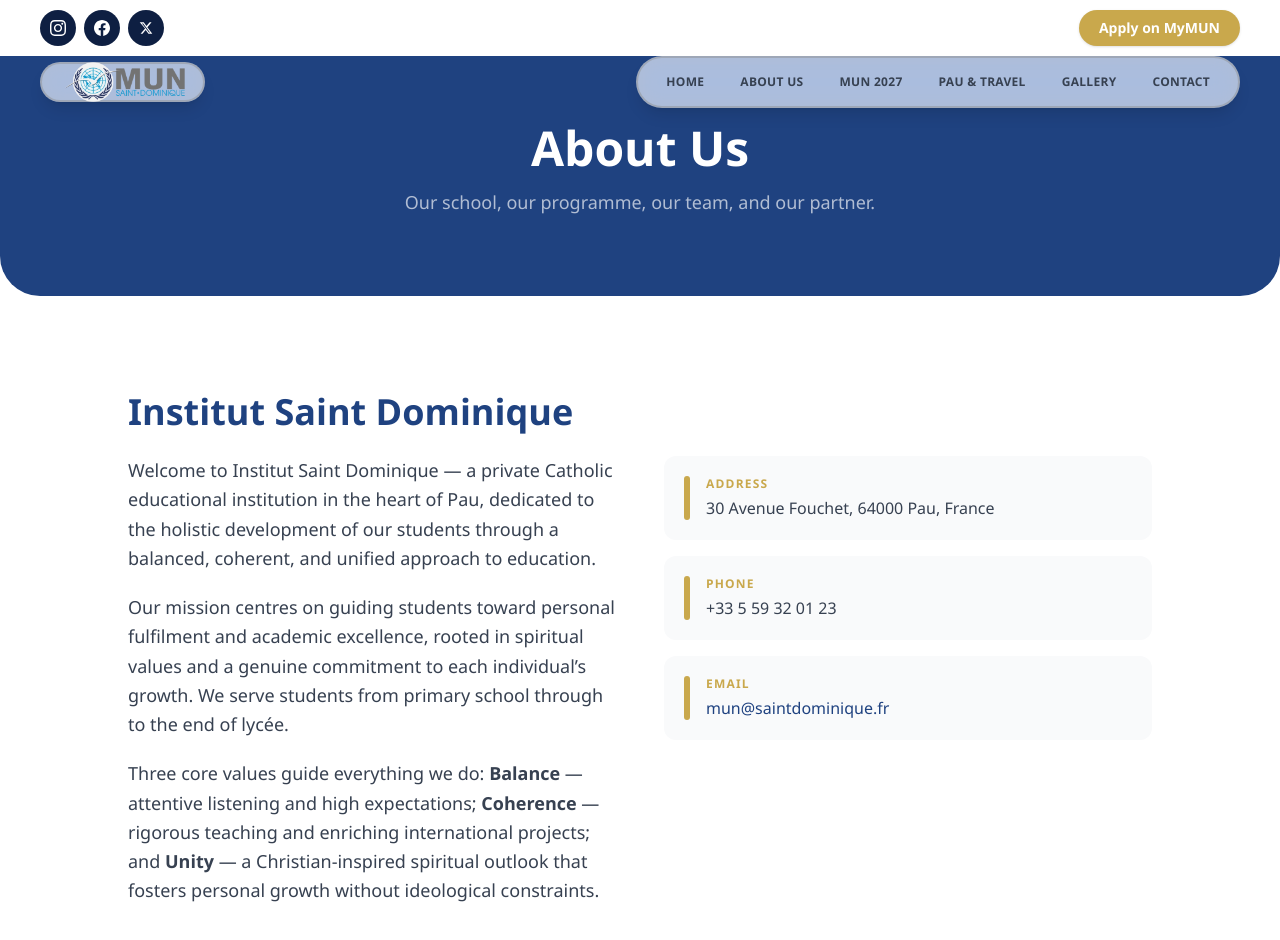
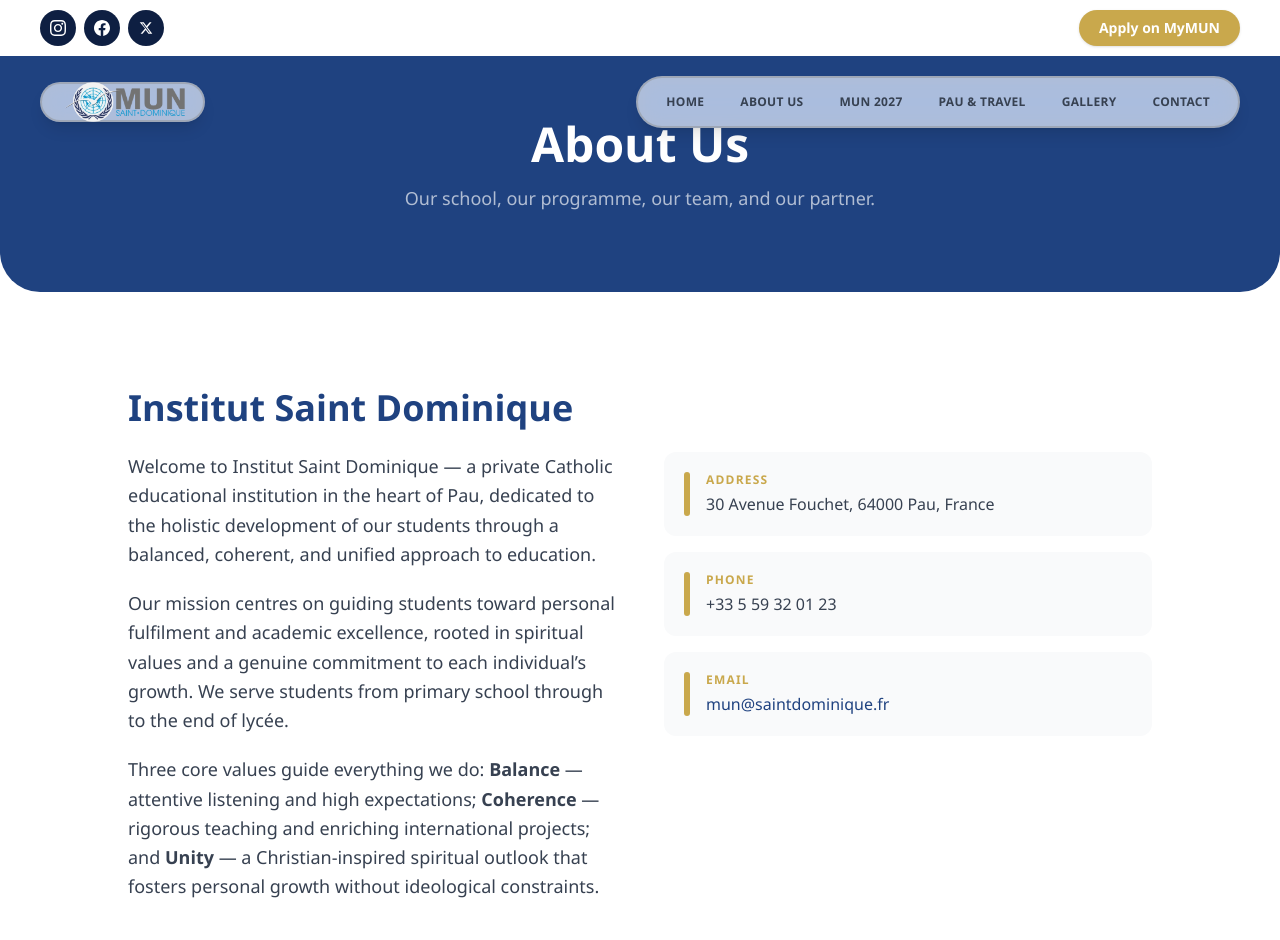
Before and after one commit to gastongabaixtucf8/projet-MUN-saintdo, a Next.js app: page /about in a window 1280 px wide. Shown: the top 940 px of the page. Built offline with nearby package versions, Linux system fonts and the light colour scheme.

Commit message:
auto-save

```diff
--- a/components/Header.tsx
+++ b/components/Header.tsx
@@ -42,7 +42,7 @@ export default function Header() {
       </header>
 
       {/* Logo + navigation pills — sticky, follow on scroll, floating over the hero */}
-      <div className="sticky top-3 z-50 px-6 lg:px-10 -mb-16 pointer-events-none">
+      <div className="sticky top-4 z-50 px-6 lg:px-10 pt-5 -mb-[5.5rem] pointer-events-none">
         <div className="flex items-center justify-between gap-4">
 
           {/* Logo pill — globe overflows the pill to stand out */}
```
